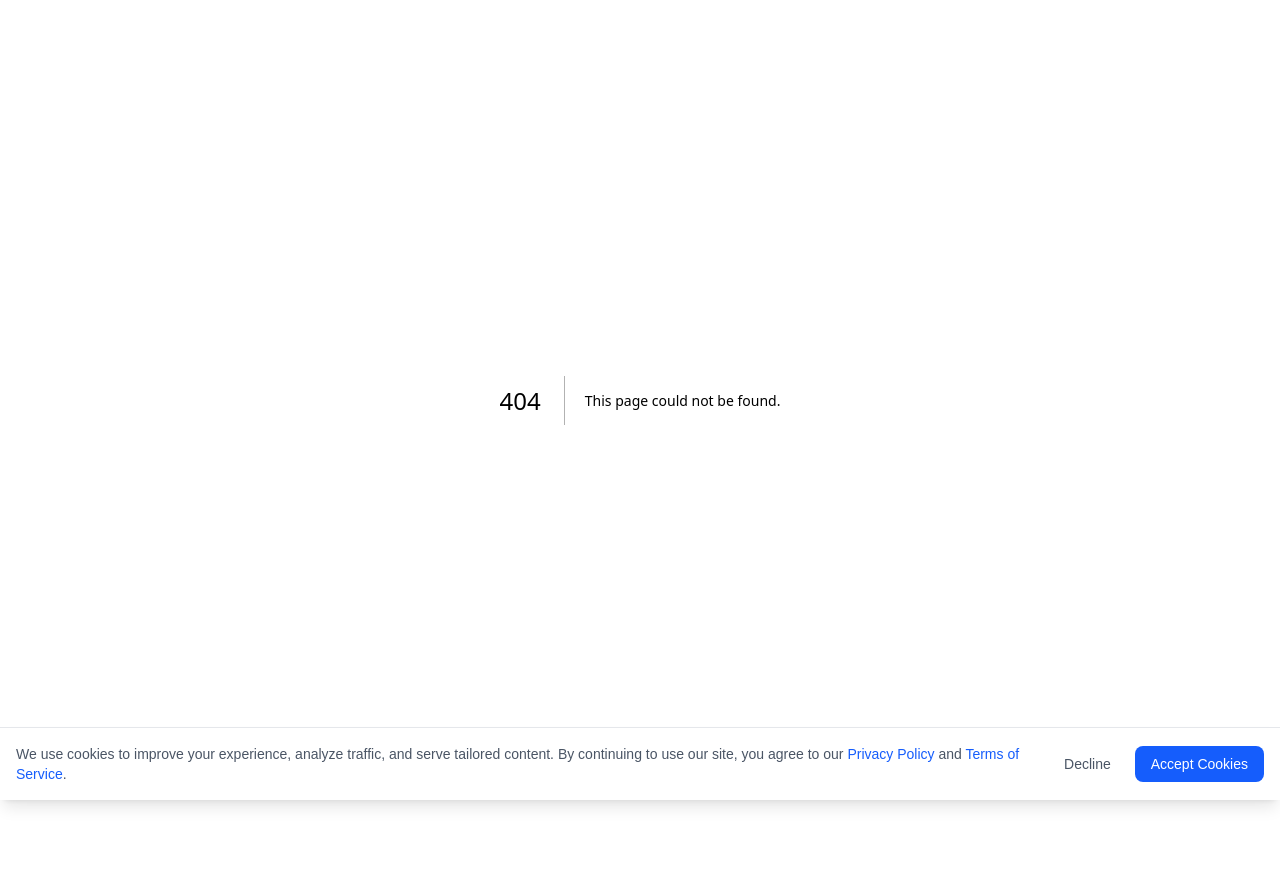
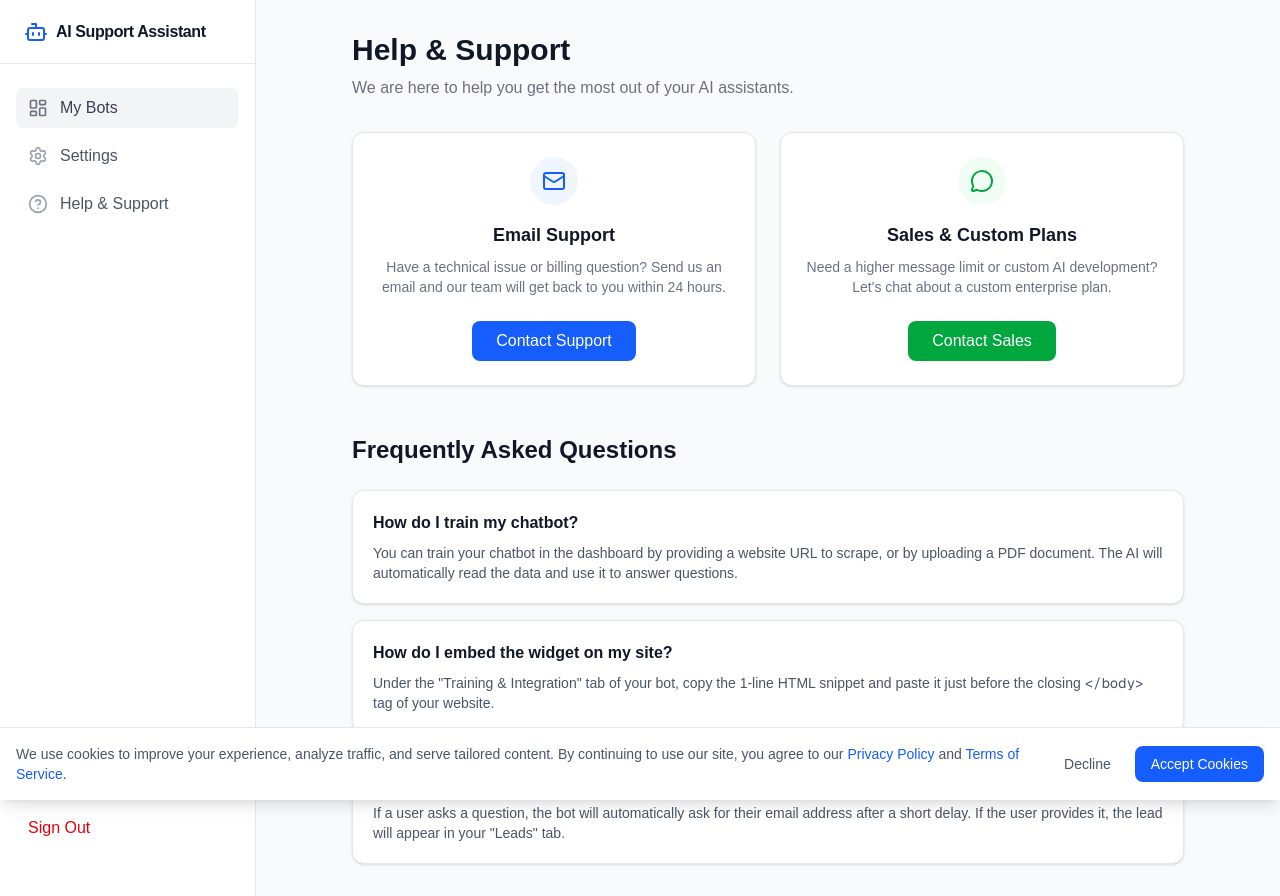
Before and after one commit to xfenixbomberx/ai-chatbot-saas, a Next.js app: page /dashboard/support in a window 1280 px wide. Before the commit this address had no page. Before the commit the page ends 800 px from the top, so only its background shows below. Built offline with nearby package versions, Linux system fonts and the light colour scheme.

Commit message:
Add Help & Support page to dashboard sidebar

```diff
--- a/src/app/dashboard/layout.tsx
+++ b/src/app/dashboard/layout.tsx
@@ -1,7 +1,7 @@
 "use client";
 
 import Link from "next/link";
-import { Bot, Settings, LayoutDashboard } from "lucide-react";
+import { Bot, Settings, LayoutDashboard, HelpCircle } from "lucide-react";
 
 export default function DashboardLayout({
   children,
@@ -31,6 +31,13 @@ export default function DashboardLayout({
             <Settings className="w-5 h-5 mr-3 text-gray-400" />
             Settings
           </Link>
+          <Link
+            href="/dashboard/support"
+            className="flex items-center px-3 py-2 text-gray-600 hover:bg-gray-50 hover:text-gray-900 rounded-lg transition-colors font-medium"
+          >
+            <HelpCircle className="w-5 h-5 mr-3 text-gray-400" />
+            Help & Support
+          </Link>
         </nav>
         <div className="p-4 pb-12 border-t border-gray-200">
           <button
--- /dev/null
+++ b/src/app/dashboard/support/page.tsx
@@ -0,0 +1,75 @@
+import { Mail, MessageCircle, FileText } from "lucide-react";
+
+export default function SupportPage() {
+  return (
+    <div className="p-8 max-w-4xl mx-auto">
+      <div className="mb-8">
+        <h1 className="text-3xl font-bold text-gray-900">Help & Support</h1>
+        <p className="text-gray-500 mt-2">We are here to help you get the most out of your AI assistants.</p>
+      </div>
+
+      <div className="grid grid-cols-1 md:grid-cols-2 gap-6 mb-12">
+        {/* Email Support */}
+        <div className="bg-white p-6 rounded-xl border border-gray-200 shadow-sm flex flex-col items-center text-center">
+          <div className="w-12 h-12 bg-blue-50 rounded-full flex items-center justify-center mb-4">
+            <Mail className="w-6 h-6 text-blue-600" />
+          </div>
+          <h2 className="text-lg font-bold text-gray-900 mb-2">Email Support</h2>
+          <p className="text-gray-500 mb-6 text-sm">
+            Have a technical issue or billing question? Send us an email and our team will get back to you within 24 hours.
+          </p>
+          <a
+            href="mailto:support@chatbotconfig.uk"
+            className="mt-auto bg-blue-600 hover:bg-blue-700 text-white px-6 py-2 rounded-lg font-medium transition-colors"
+          >
+            Contact Support
+          </a>
+        </div>
+
+        {/* Sales & Custom Plans */}
+        <div className="bg-white p-6 rounded-xl border border-gray-200 shadow-sm flex flex-col items-center text-center">
+          <div className="w-12 h-12 bg-green-50 rounded-full flex items-center justify-center mb-4">
+            <MessageCircle className="w-6 h-6 text-green-600" />
+          </div>
+          <h2 className="text-lg font-bold text-gray-900 mb-2">Sales & Custom Plans</h2>
+          <p className="text-gray-500 mb-6 text-sm">
+            Need a higher message limit or custom AI development? Let's chat about a custom enterprise plan.
+          </p>
+          <a
+            href="mailto:sales@chatbotconfig.uk"
+            className="mt-auto bg-green-600 hover:bg-green-700 text-white px-6 py-2 rounded-lg font-medium transition-colors"
+          >
+            Contact Sales
+          </a>
+        </div>
+      </div>
+
+      {/* FAQ */}
+      <h2 className="text-2xl font-bold text-gray-900 mb-6">Frequently Asked Questions</h2>
+      <div className="space-y-4">
+
+        <div className="bg-white p-5 rounded-xl border border-gray-200 shadow-sm">
+          <h3 className="font-bold text-gray-900 mb-2">How do I train my chatbot?</h3>
+          <p className="text-gray-600 text-sm">
+            You can train your chatbot in the dashboard by providing a website URL to scrape, or by uploading a PDF document. The AI will automatically read the data and use it to answer questions.
+          </p>
+        </div>
+
+        <div className="bg-white p-5 rounded-xl border border-gray-200 shadow-sm">
+          <h3 className="font-bold text-gray-900 mb-2">How do I embed the widget on my site?</h3>
+          <p className="text-gray-600 text-sm">
+            Under the "Training & Integration" tab of your bot, copy the 1-line HTML snippet and paste it just before the closing <code>&lt;/body&gt;</code> tag of your website.
+          </p>
+        </div>
+
+        <div className="bg-white p-5 rounded-xl border border-gray-200 shadow-sm">
+          <h3 className="font-bold text-gray-900 mb-2">How does lead capture work?</h3>
+          <p className="text-gray-600 text-sm">
+            If a user asks a question, the bot will automatically ask for their email address after a short delay. If the user provides it, the lead will appear in your "Leads" tab.
+          </p>
+        </div>
+
+      </div>
+    </div>
+  );
+}
```
